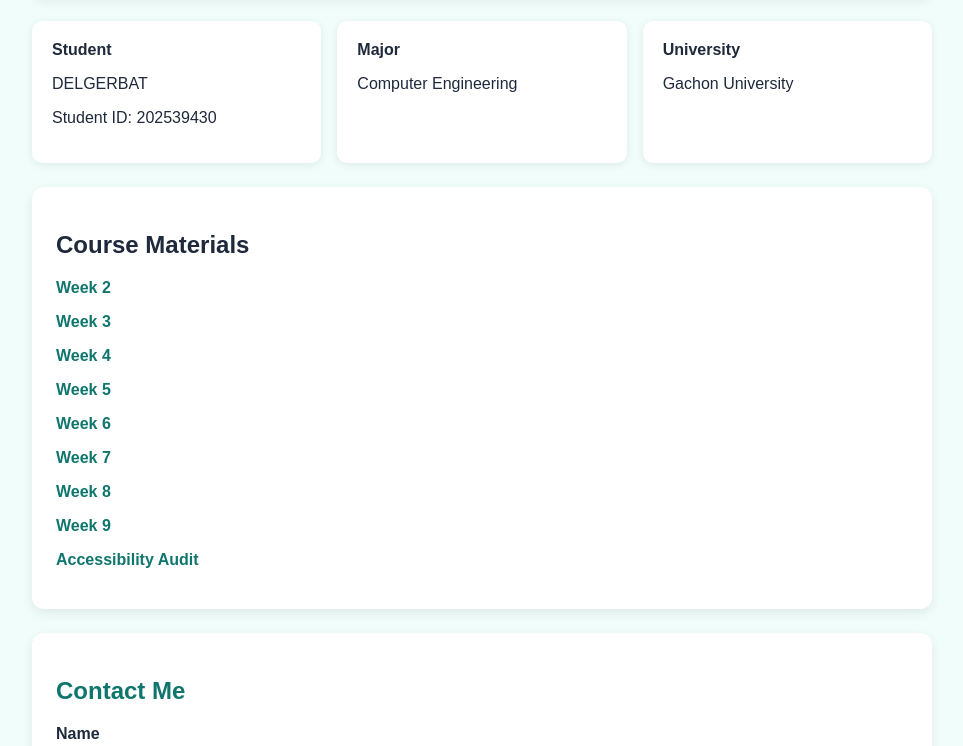
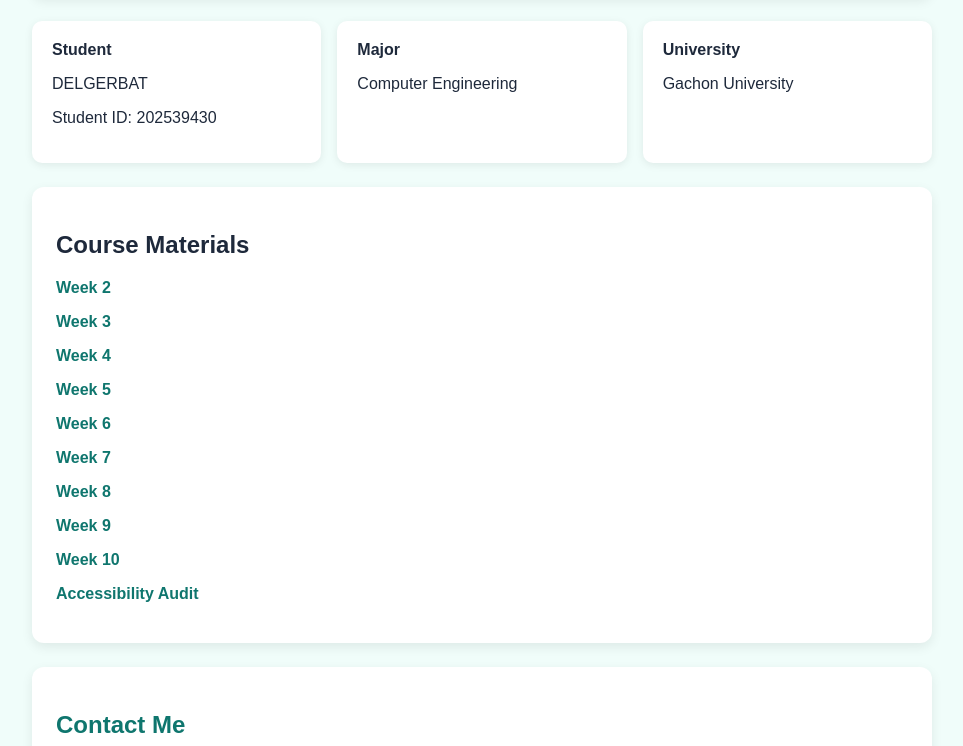
Before and after one commit to ERDENETSOGT-DELGERBAT/Web-Programming, a plain HTML site: page index.html in a window 1280 px wide. Shown: the part 251-997 px from the top of the page, without its empty margins (158-1121 px from the left). Drawn offline with Linux system fonts and the light colour scheme.

Commit message:
Update index.html

```diff
--- a/index.html
+++ b/index.html
@@ -176,6 +176,7 @@
         <p><a href="week%207/">Week 7</a></p>
         <p><a href="week%208/">Week 8</a></p>
         <p><a href="week%209/">Week 9</a></p>
+        <p><a href="week%2010/">Week 10</a></p>
         <p><a href="accessibility-audit.html">Accessibility Audit</a></p>
       </section>
 
```
